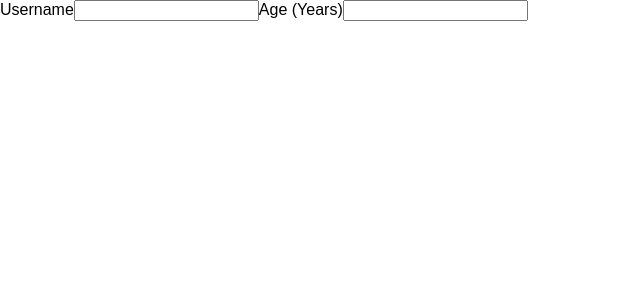
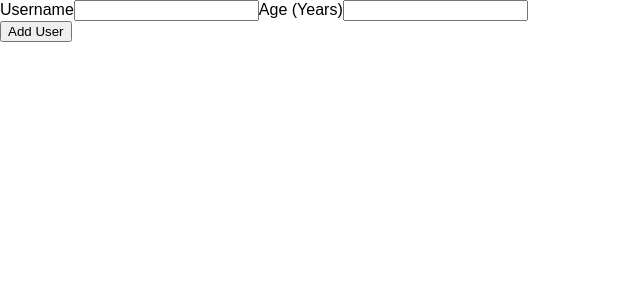
Before and after one commit to LyuboslavL/React-Udemy-Course, a React (Create React App) app in the folder UserList/: page / in a window 1280 px wide. Shown: the top 300 px of the page, without its empty margins (0-640 px from the left). Built offline with nearby package versions, Linux system fonts and the light colour scheme.

Commit message:
Adding Button component
Adding it to the AddUser component

```diff
--- a/UserList/src/components/AddUser/AddUser.js
+++ b/UserList/src/components/AddUser/AddUser.js
@@ -1,4 +1,6 @@
 import React from 'react';
+
+import Button from '../../components/UI/Button/Button';
 
 const AddUser = (props) => {
     return (
@@ -9,6 +11,7 @@ const AddUser = (props) => {
                 <label>Age (Years)</label>
                 <input type='text'></input>
             </div>
+            <Button type='submit'>Add User</Button>
         </form>
     )
 };
--- /dev/null
+++ b/UserList/src/components/UI/Button/Button.js
@@ -0,0 +1,9 @@
+import React from 'react';
+
+const Button = (props) => {
+    return (
+        <button type='submit' onClick={props.onClick}>{props.children}</button>
+    )
+};
+
+export default Button;
```
